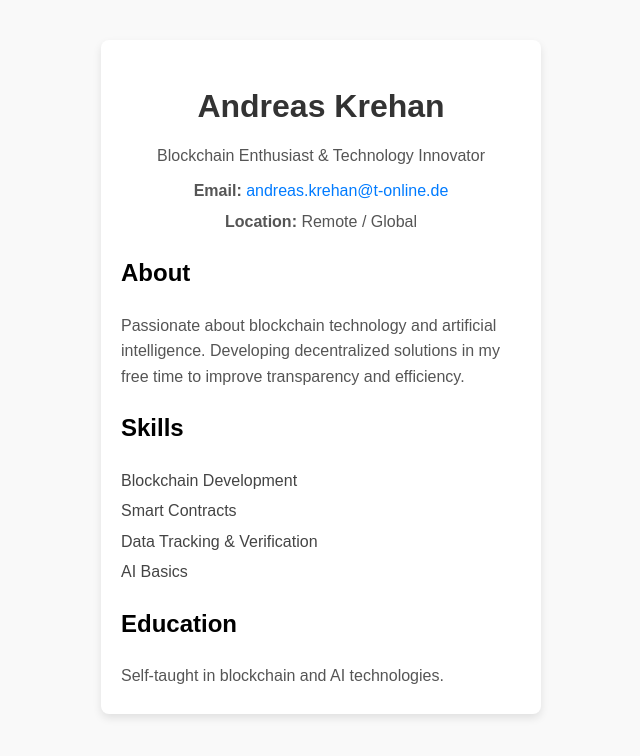
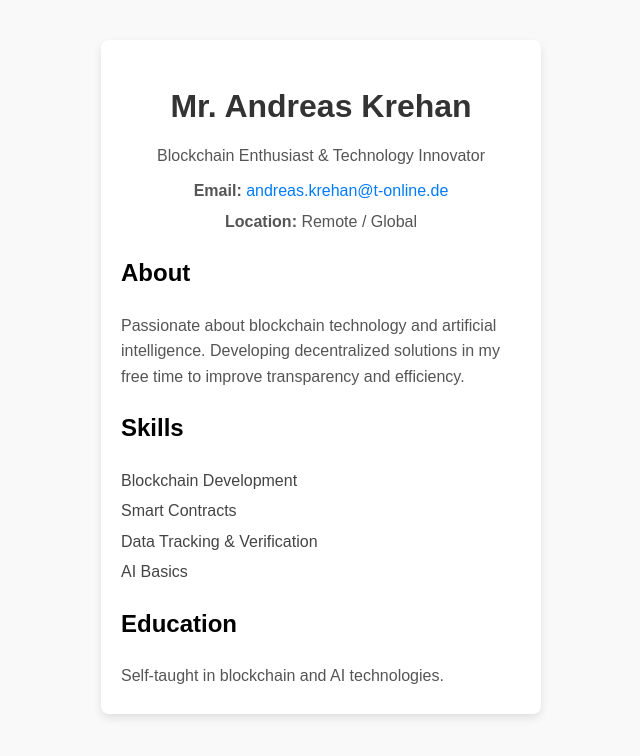
Before and after one commit to broski001/cv, a plain HTML site: page index.html in a window 1280 px wide. Shown: the whole page, without its empty margins (319-959 px from the left). Drawn offline with Linux system fonts and the light colour scheme.

Commit message:
Update index.html

```diff
--- a/index.html
+++ b/index.html
@@ -57,7 +57,7 @@
 
 <div class="card">
     <div class="header">
-        <h1>Andreas Krehan</h1>
+        <h1>Mr. Andreas Krehan</h1>
         <p>Blockchain Enthusiast & Technology Innovator</p>
     </div>
 
```
